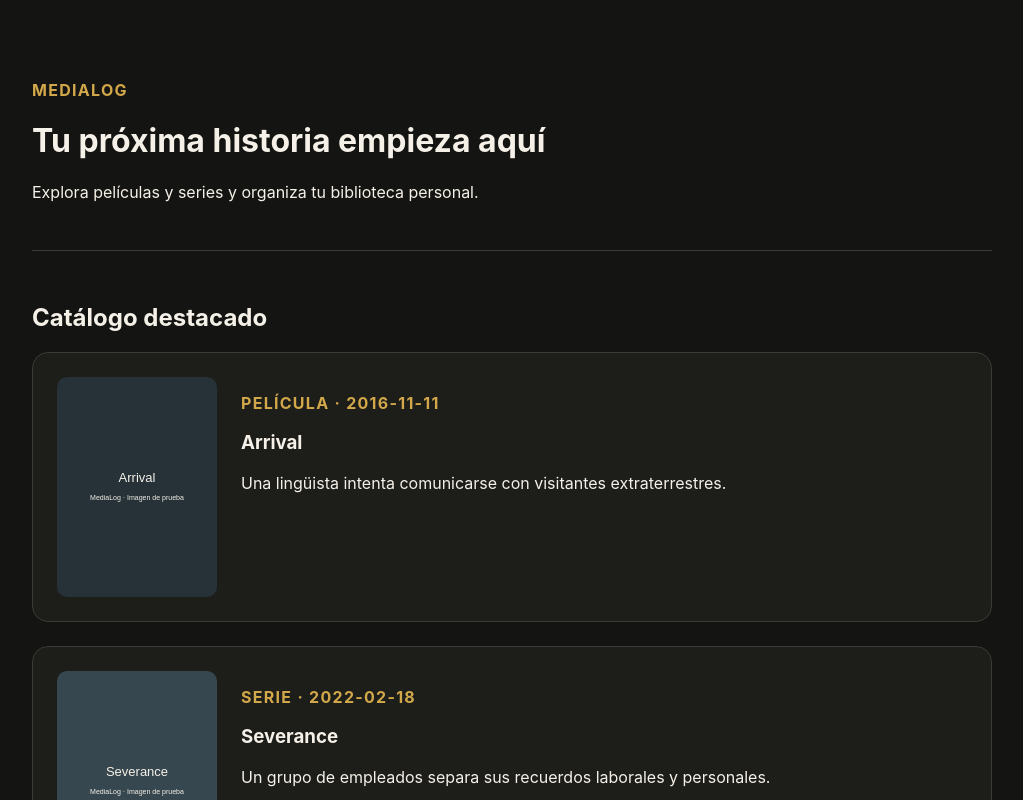
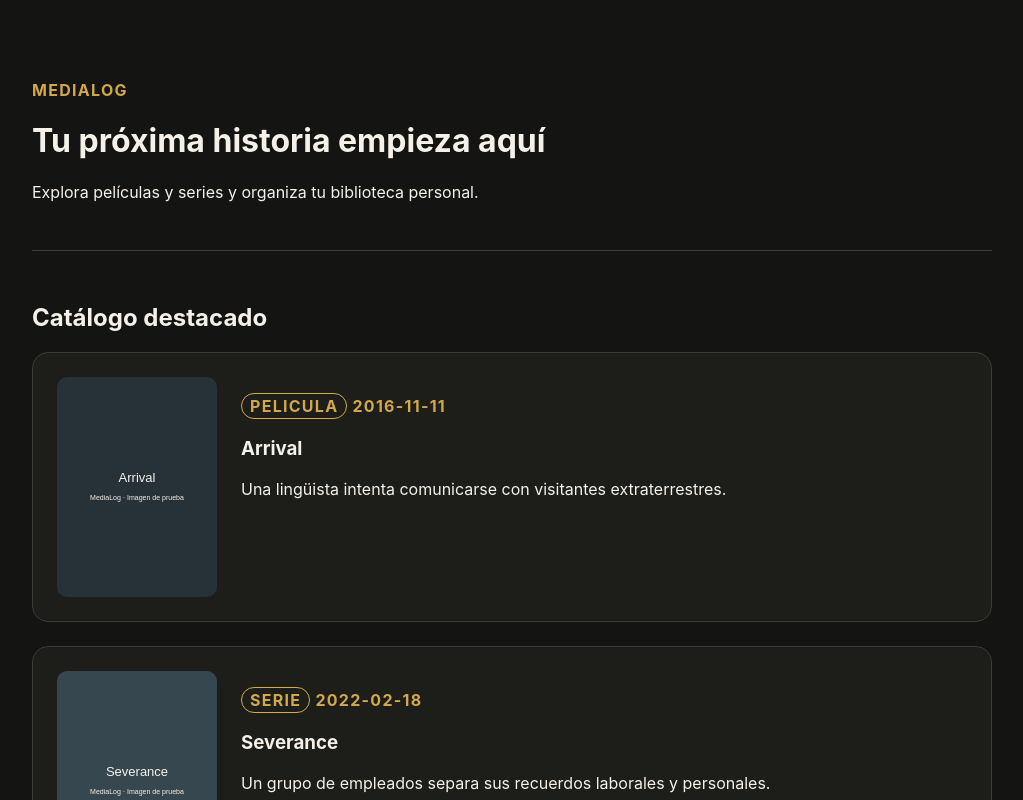
Before and after one commit to crisago11/MediaLog-Bootcamp, a React (Vite) app: page / in a window 1280 px wide. Shown: the top 800 px of the page, without its empty margins (128-1151 px from the left). Built offline with nearby package versions, Linux system fonts and the light colour scheme.

Commit message:
Completar taller de catálogo estático compuesto

```diff
--- /dev/null
+++ b/src/components/empty-state.tsx
@@ -0,0 +1,15 @@
+type EmptyStateProps ={
+    title: string
+    description: string
+}
+
+function EmptyState(props: EmptyStateProps){
+    return(
+        <div className="empty-state">
+            <h3>{props.title}</h3>
+            <p>{props.description}</p>
+        </div>
+    )
+}
+
+export default EmptyState
--- a/src/components/media-card.tsx
+++ b/src/components/media-card.tsx
@@ -1,4 +1,5 @@
 import type { MediaItem } from '../types/media-item'
+import MediaTypeBadge from './media-type-badge'
 
 type MediaCardProps = {
   data: MediaItem
@@ -6,7 +7,7 @@ type MediaCardProps = {
 
 export function MediaCard(props: MediaCardProps) {
   const { data } = props
-  const mediaTypeLabel = data.mediaType === 'movie' ? 'Película' : 'Serie'
+  //const mediaTypeLabel = data.mediaType === 'movie' ? 'Película' : 'Serie' se comenta porque ahora esa decision es de MediaTypeBadge
 
   return (
     <article className="media-card">
@@ -22,7 +23,7 @@ export function MediaCard(props: MediaCardProps) {
 
       <div>
         <p className="media-card__meta">
-          {mediaTypeLabel} · {data.releaseDate}
+          <MediaTypeBadge mediaType={data.mediaType} /> {data.releaseDate}
         </p>
         <h3>{data.title}</h3>
         <p>{data.description ?? 'Sin descripción disponible'}</p>
--- a/src/components/media-grid.tsx
+++ b/src/components/media-grid.tsx
@@ -1,5 +1,6 @@
 import type { MediaItem } from '../types/media-item'
 import { MediaCard } from './media-card'
+import EmptyState from './empty-state'
 
 type MediaGridProps = {
   items: MediaItem[]
@@ -7,6 +8,15 @@ type MediaGridProps = {
 
 export function MediaGrid(props: MediaGridProps) {
   const { items } = props
+
+  if(items.length === 0){
+    return (
+      <EmptyState
+       title="Catálogo vacío"
+       description="No hay películas o series disponibles"
+       />
+    )
+  }
   return (
     <div className="media-list">
       {items.map((media) => (
--- /dev/null
+++ b/src/components/media-type-badge.tsx
@@ -0,0 +1,17 @@
+import type { MediaType } from "../types/media-item";
+
+type MediaTypeBadgeProps = {
+    mediaType: MediaType
+}
+
+function MediaTypeBadge(props: MediaTypeBadgeProps) {
+    const label = props.mediaType === 'movie' ? 'Pelicula' : 'Serie'
+
+    return(
+        <span className="media-type-badge">
+            {label}
+        </span>
+    )
+}
+
+export default MediaTypeBadge
```
